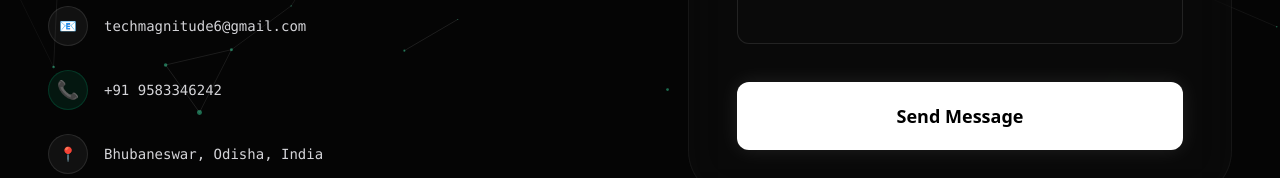
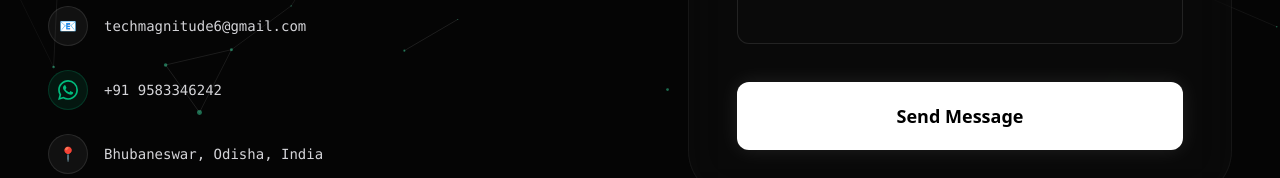
Before and after one commit to lightcode01-oss/Portfolio, a Next.js app: page /contact in a window 1280 px wide. Shown: the part 667-845 px from the top of the page. Built offline with nearby package versions, Linux system fonts and the light colour scheme.

Commit message:
Final portfolio polish and Web3Forms integration

```diff
--- a/src/app/contact/page.tsx
+++ b/src/app/contact/page.tsx
@@ -65,7 +65,9 @@
             techmagnitude6@gmail.com
           </p>
           <p className="flex items-center gap-4">
-            <span className="w-10 h-10 rounded-full bg-emerald-500/10 flex items-center justify-center border border-emerald-500/20 text-lg">📞</span>
+            <span className="w-10 h-10 rounded-full bg-emerald-500/10 flex items-center justify-center border border-emerald-500/20 text-emerald-500">
+              <svg width="20" height="20" viewBox="0 0 24 24" fill="currentColor"><path d="M17.472 14.382c-.297-.149-1.758-.867-2.03-.967-.273-.099-.471-.148-.67.15-.197.297-.767.966-.94 1.164-.173.199-.347.223-.644.075-.297-.15-1.255-.463-2.39-1.475-.883-.788-1.48-1.761-1.653-2.059-.173-.297-.018-.458.13-.606.134-.133.298-.347.446-.52.149-.174.198-.298.298-.497.099-.198.05-.371-.025-.52-.075-.149-.669-1.612-.916-2.207-.242-.579-.487-.5-.669-.51a12.8 12.8 0 0 0-.57-.01c-.198 0-.52.074-.792.372-.272.297-1.04 1.016-1.04 2.479 0 1.462 1.065 2.875 1.213 3.074.149.198 2.096 3.2 5.077 4.487.709.306 1.262.489 1.694.625.712.227 1.36.195 1.871.118.571-.085 1.758-.719 2.006-1.413.248-.694.248-1.289.173-1.413-.074-.124-.272-.198-.57-.347m-5.421 7.403h-.004a9.87 9.87 0 0 1-5.031-1.378l-.361-.214-3.741.982.998-3.648-.235-.374a9.86 9.86 0 0 1-1.51-5.26c.001-5.45 4.436-9.884 9.888-9.884 2.64 0 5.122 1.03 6.988 2.898a9.825 9.825 0 0 1 2.893 6.994c-.003 5.45-4.437 9.884-9.885 9.884m8.413-18.297A11.815 11.815 0 0 0 12.052 0C5.495 0 .16 5.335.157 11.892c0 2.096.547 4.142 1.588 5.945L.057 24l6.305-1.654a11.882 11.882 0 0 0 5.683 1.448h.005c6.554 0 11.89-5.335 11.893-11.893a11.821 11.821 0 0 0-3.48-8.413Z"/></svg>
+            </span>
             +91 9583346242
           </p>
           <p className="flex items-center gap-4">
--- a/src/app/layout.tsx
+++ b/src/app/layout.tsx
@@ -4,6 +4,7 @@
 import SmoothScroll from "@/components/SmoothScroll";
 import Navbar from "@/components/Navbar";
 import ParticleBackground from "@/components/ParticleBackground";
+import Contact from "@/components/Contact";
 
 const jakarta = Plus_Jakarta_Sans({
   variable: "--font-jakarta",
@@ -33,6 +34,7 @@
           <main className="relative z-10 flex-1">
             {children}
           </main>
+          <Contact />
         </SmoothScroll>
       </body>
     </html>
--- a/src/app/page.tsx
+++ b/src/app/page.tsx
@@ -12,7 +12,6 @@
 import Agency from "@/components/Agency";
 import Founder from "@/components/Founder";
 import Achievements from "@/components/Achievements";
-import Contact from "@/components/Contact";
 
 export default function Home() {
   const containerRef = useRef<HTMLDivElement>(null);
@@ -49,7 +48,6 @@
         <Agency />
         <Founder />
         <Achievements />
-        <Contact />
       </div>
     </main>
   );
--- a/src/app/projects/page.tsx
+++ b/src/app/projects/page.tsx
@@ -211,7 +211,7 @@
                       Source Code
                     </a>
                     <Link
-                      href={p.live || '/deployment-pending'}
+                      href={p.live || `/projects/${p.slug}`}
                       className="flex-1 flex items-center justify-center gap-2 px-6 py-4 bg-white text-black hover:bg-zinc-200 rounded-2xl font-semibold transition-all shadow-[0_0_20px_rgba(255,255,255,0.1)]"
                     >
                       <ExternalLink className="w-5 h-5" />
--- a/src/components/Projects.tsx
+++ b/src/components/Projects.tsx
@@ -131,7 +131,7 @@
                       <svg width="20" height="20" viewBox="0 0 24 24" fill="none" stroke="currentColor" strokeWidth="2" strokeLinecap="round" strokeLinejoin="round"><path d="M9 19c-5 1.5-5-2.5-7-3m14 6v-3.87a3.37 3.37 0 0 0-.94-2.61c3.14-.35 6.44-1.54 6.44-7A5.44 5.44 0 0 0 20 4.77 5.07 5.07 0 0 0 19.91 1S18.73.65 16 2.48a13.38 13.38 0 0 0-7 0C6.27.65 5.09 1 5.09 1A5.07 5.07 0 0 0 5 4.77a5.44 5.44 0 0 0-1.5 3.78c0 5.42 3.3 6.61 6.44 7A3.37 3.37 0 0 0 9 18.13V22"></path></svg>
                     </Link>
                     <Link
-                      href={p.liveUrl || '/deployment-pending'}
+                      href={p.liveUrl || `/projects/${p.slug}`}
                       target={p.liveUrl ? "_blank" : "_self"}
                       className="w-12 h-12 rounded-full bg-white/5 border border-white/10 flex items-center justify-center hover:bg-white hover:text-black transition-all duration-300"
                       title="Live Demo"
```
